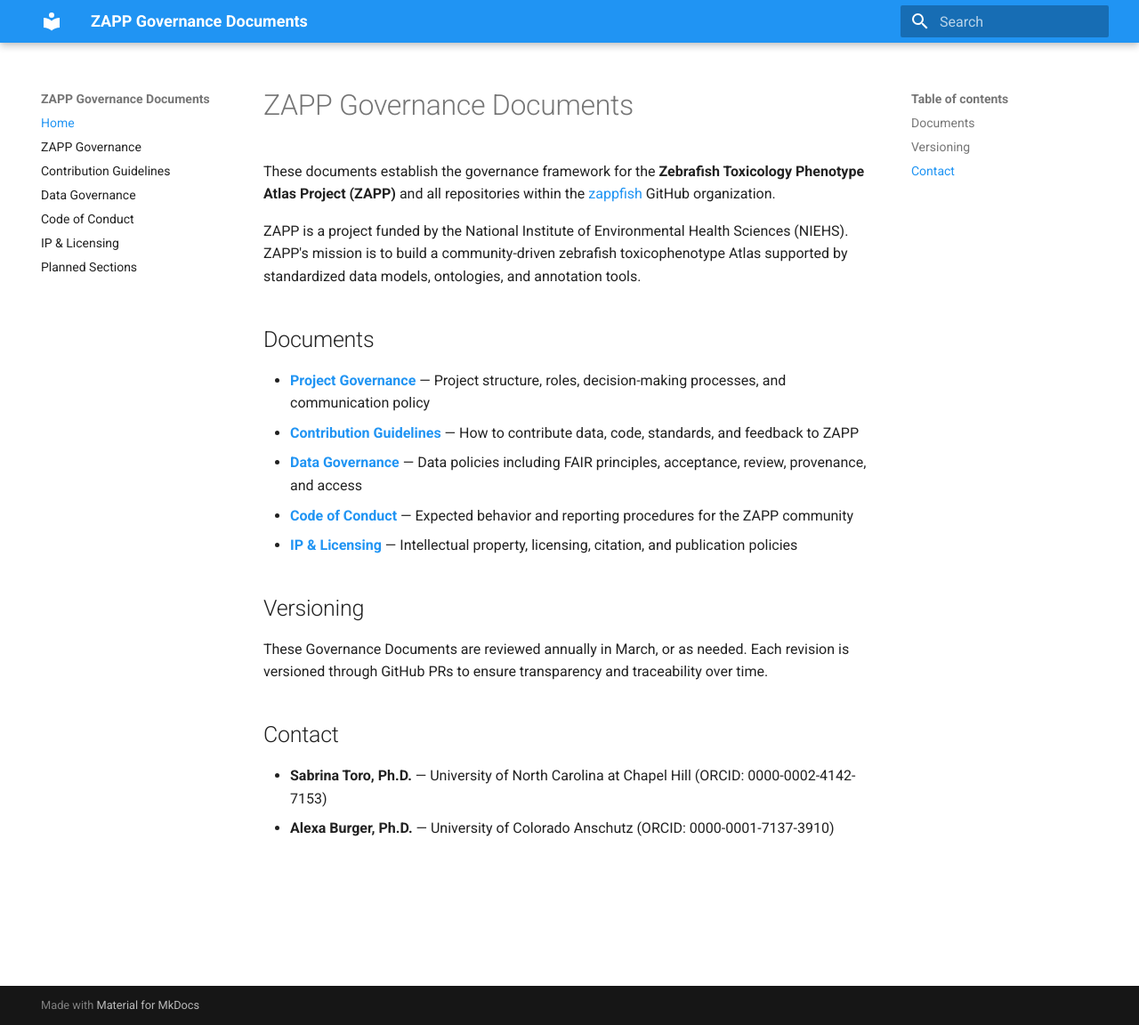
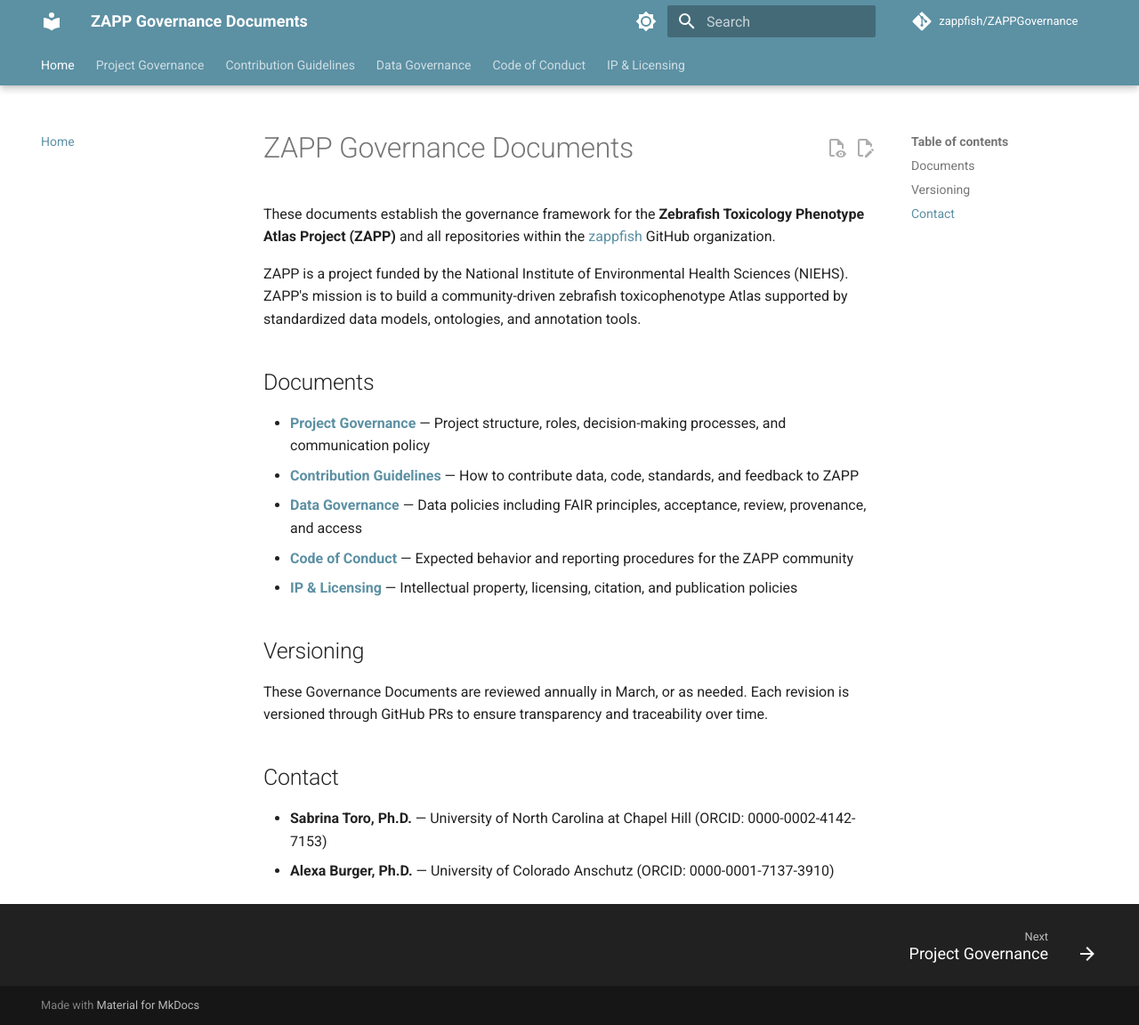
Before and after one commit to zappfish/ZAPPGovernance, an MkDocs documentation site: the page built from docs/index.md, in a window 1280 px wide and 1152 px high. Shown: the whole window at 89% size. Built offline with MkDocs 1.6.1 and Material for MkDocs 9.7.7, drawn with Linux system fonts in a browser that asks for light colours; comment, search, counter and statistics services are not loaded.

Commit message:
Enhance MkDocs site with Material theme features and custom branding colors
Adds navigation tabs, dark/light mode toggle, TOC anchors, search highlighting,
GitHub edit links, and custom hex color palette (#5c90a3 primary, #25a08c light,
#1d3a4c dark).

Co-Authored-By: Claude Sonnet 4.6 <noreply@anthropic.com>

```diff
--- /dev/null
+++ b/docs/stylesheets/extra.css
@@ -0,0 +1,11 @@
+[data-md-color-scheme="default"] {
+  --md-primary-fg-color: #5c90a3;
+  --md-primary-fg-color--light: #25a08c;
+  --md-primary-fg-color--dark: #1d3a4c;
+}
+
+[data-md-color-scheme="slate"] {
+  --md-primary-fg-color: #5c90a3;
+  --md-primary-fg-color--light: #25a08c;
+  --md-primary-fg-color--dark: #1d3a4c;
+}
--- a/mkdocs.yml
+++ b/mkdocs.yml
@@ -1,17 +1,60 @@
 site_name: ZAPP Governance Documents
 site_url: https://zappfish.github.io/ZAPPGovernance/
 site_description: Governance documents for the Zebrafish Toxicology Phenotype Atlas Project (ZAPP)
+repo_url: https://github.com/zappfish/ZAPPGovernance
+repo_name: zappfish/ZAPPGovernance
+edit_uri: edit/main/docs/
 
 theme:
   name: material
   palette:
-    primary: blue
+    - media: "(prefers-color-scheme: light)"
+      scheme: default
+      primary: blue
+      accent: light blue
+      toggle:
+        icon: material/brightness-7
+        name: Switch to dark mode
+    - media: "(prefers-color-scheme: dark)"
+      scheme: slate
+      primary: blue
+      accent: light blue
+      toggle:
+        icon: material/brightness-4
+        name: Switch to light mode
+  features:
+    - navigation.tabs
+    - navigation.tabs.sticky
+    - navigation.top
+    - navigation.footer
+    - toc.follow
+    - search.highlight
+    - search.suggest
+    - content.action.edit
+    - content.action.view
+
+extra_css:
+  - stylesheets/extra.css
+
+plugins:
+  - search
+
+markdown_extensions:
+  - admonition
+  - pymdownx.details
+  - pymdownx.superfences
+  - pymdownx.tabbed:
+      alternate_style: true
+  - toc:
+      permalink: true
+      toc_depth: 3
+  - tables
+  - attr_list
 
 nav:
   - Home: index.md
-  - ZAPP Governance: governance.md
+  - Project Governance: governance.md
   - Contribution Guidelines: contributing.md
   - Data Governance: data-governance.md
   - Code of Conduct: code-of-conduct.md
   - IP & Licensing: ip-and-licensing.md
-  - Planned Sections: future-sections.md
```
